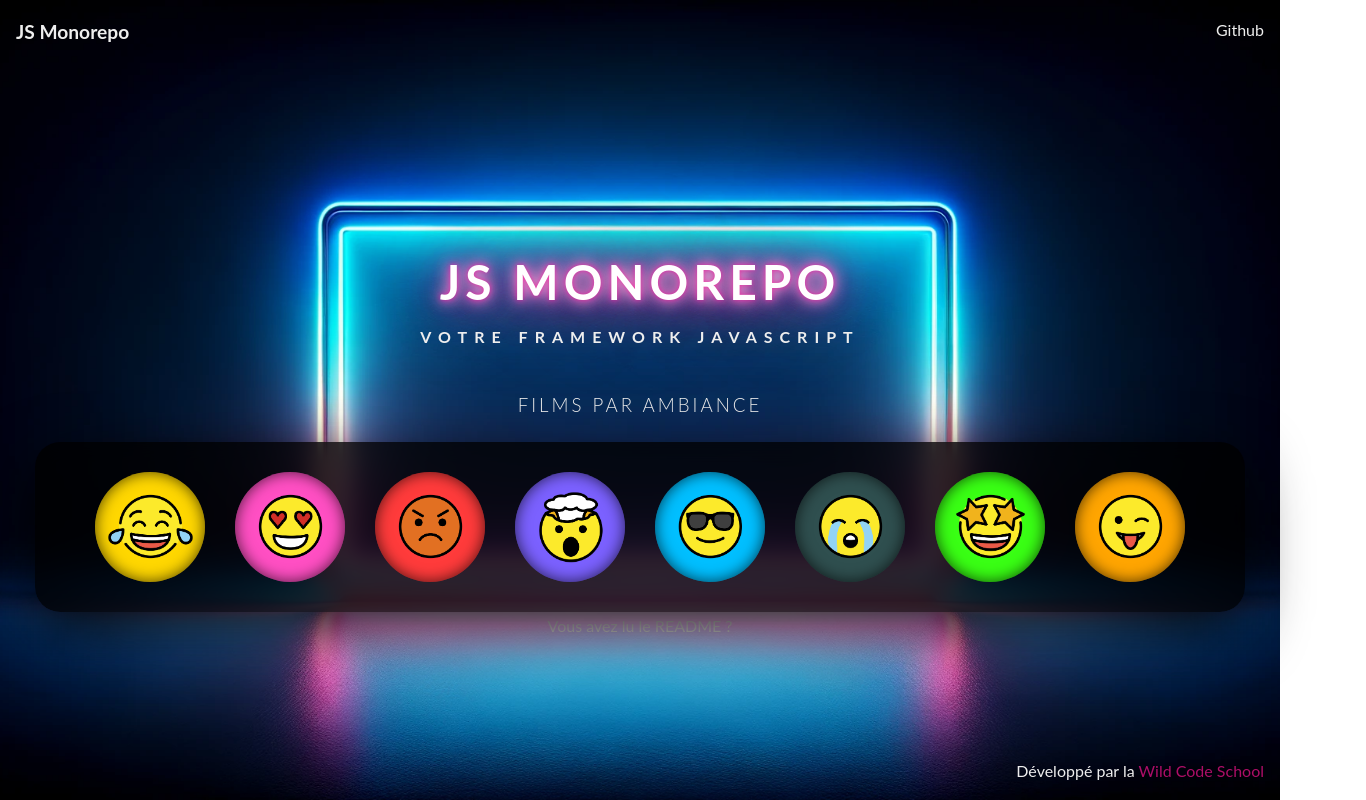
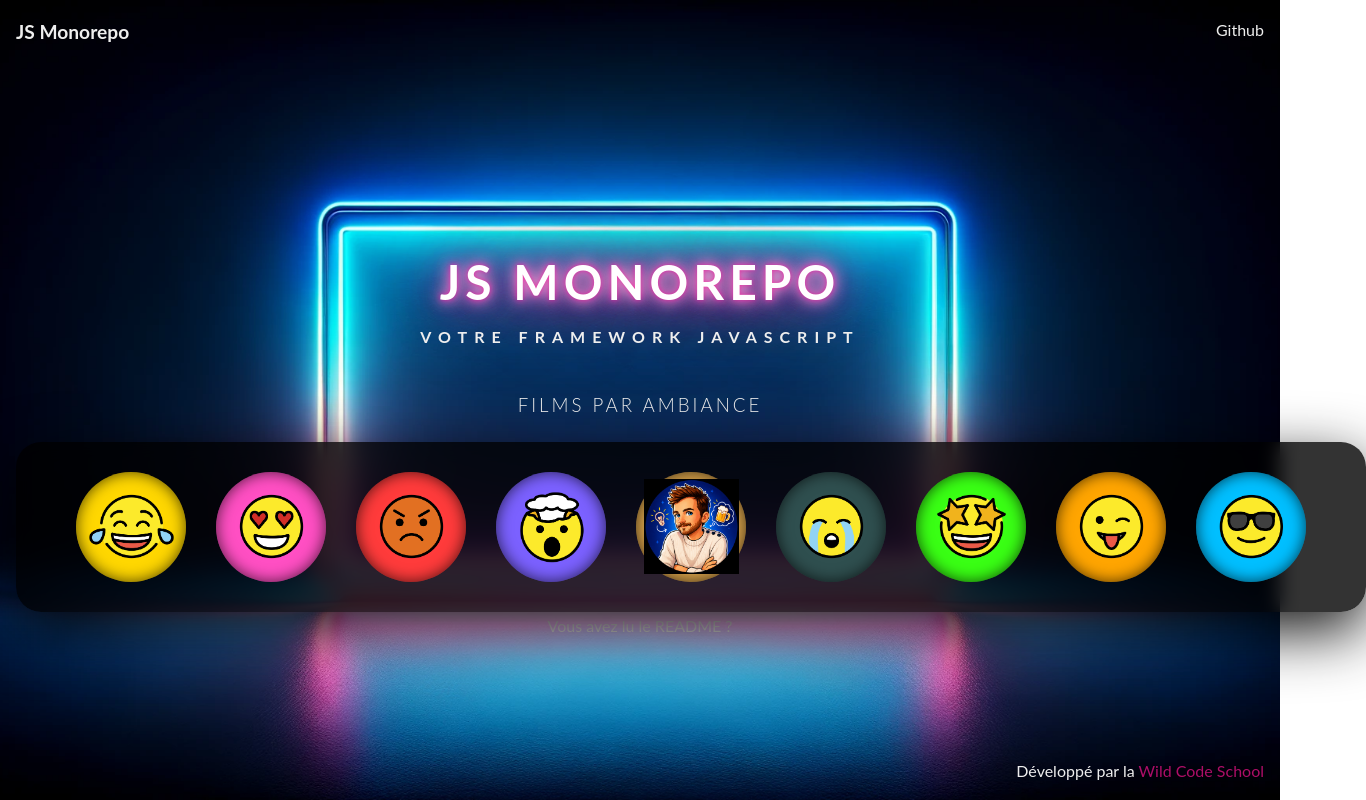
Before and after one commit to AudeCharrier/popcorn, a React (Vite) app in the folder client/: page / in a window 1280 px wide. Shown: the whole page, 1366 px wide, since content can reach past the window. Built offline with nearby package versions, Linux system fonts and the light colour scheme.

Commit message:
add teacher emoji and responsive

```diff
--- a/client/src/components/BoxMoodEmoji/BoxMoodEmoji.tsx
+++ b/client/src/components/BoxMoodEmoji/BoxMoodEmoji.tsx
@@ -1,14 +1,16 @@
 import { useState } from "react";
 import { Link } from "react-router-dom";
+
+// IMAGES
 import action from "../../assets/images/emoji-action.png";
 import animation from "../../assets/images/emoji-animation.png";
-// IMAGES
 import rire from "../../assets/images/emoji-comedie.png";
 import drame from "../../assets/images/emoji-drame.png";
 import fun from "../../assets/images/emoji-fun.png";
 import guerre from "../../assets/images/emoji-guerre.png";
 import romance from "../../assets/images/emoji-romance.png";
 import scifi from "../../assets/images/emoji-science-fiction.png";
+import prof from "../../assets/images/Simon.png";
 
 type Mood = {
   id: number;
@@ -49,10 +51,10 @@ const moods: Mood[] = [
   },
   {
     id: 5,
-    image: action,
-    label: "Action",
-    color: "#00BFFF",
-    path: "/movies/action",
+    image: prof,
+    label: "Legend",
+    color: "#D8A24A",
+    path: "/movies/legend",
   },
   {
     id: 6,
@@ -75,6 +77,13 @@ const moods: Mood[] = [
     color: "#FFA500",
     path: "/movies/aventure",
   },
+  {
+    id: 9,
+    image: action,
+    label: "Action",
+    color: "#00BFFF",
+    path: "/movies/action",
+  },
 ];
 
 export default function BoxMoodEmoji() {
@@ -85,17 +94,24 @@ export default function BoxMoodEmoji() {
       <h3>FILMS PAR AMBIANCE</h3>
 
       <div className="mood-box">
-        {moods.map((mood, index) => (
+        {moods.map((mood, index) => {
+          const isActive = active === index;
+          const isProf = mood.id === 5; //
+
+          return (
             <Link
               key={mood.id}
               to={mood.path}
-            className={`mood-circle ${active === index ? "active" : ""}`}
+              className={`mood-circle ${isActive ? "active" : ""} ${
+                isProf ? "mood-special" : ""
+              }`}
               style={{ backgroundColor: mood.color }}
               onClick={() => setActive(index)}
             >
               <img src={mood.image} alt={mood.label} />
             </Link>
-        ))}
+          );
+        })}
       </div>
     </div>
   );
```
Also changed, not shown: client/src/assets/images/Simon.png (added). Lines whose indentation alone changed are shown as unchanged.
